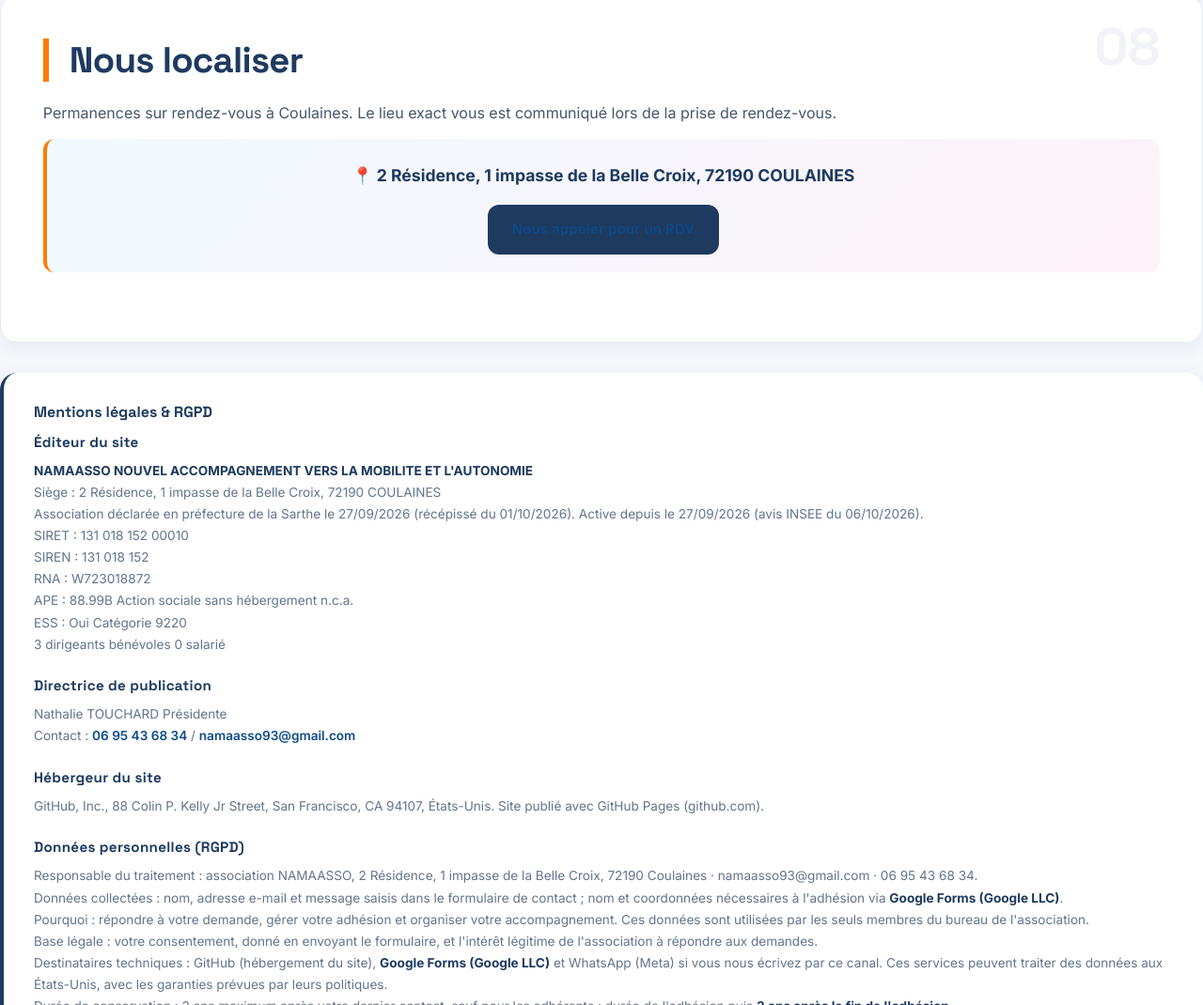
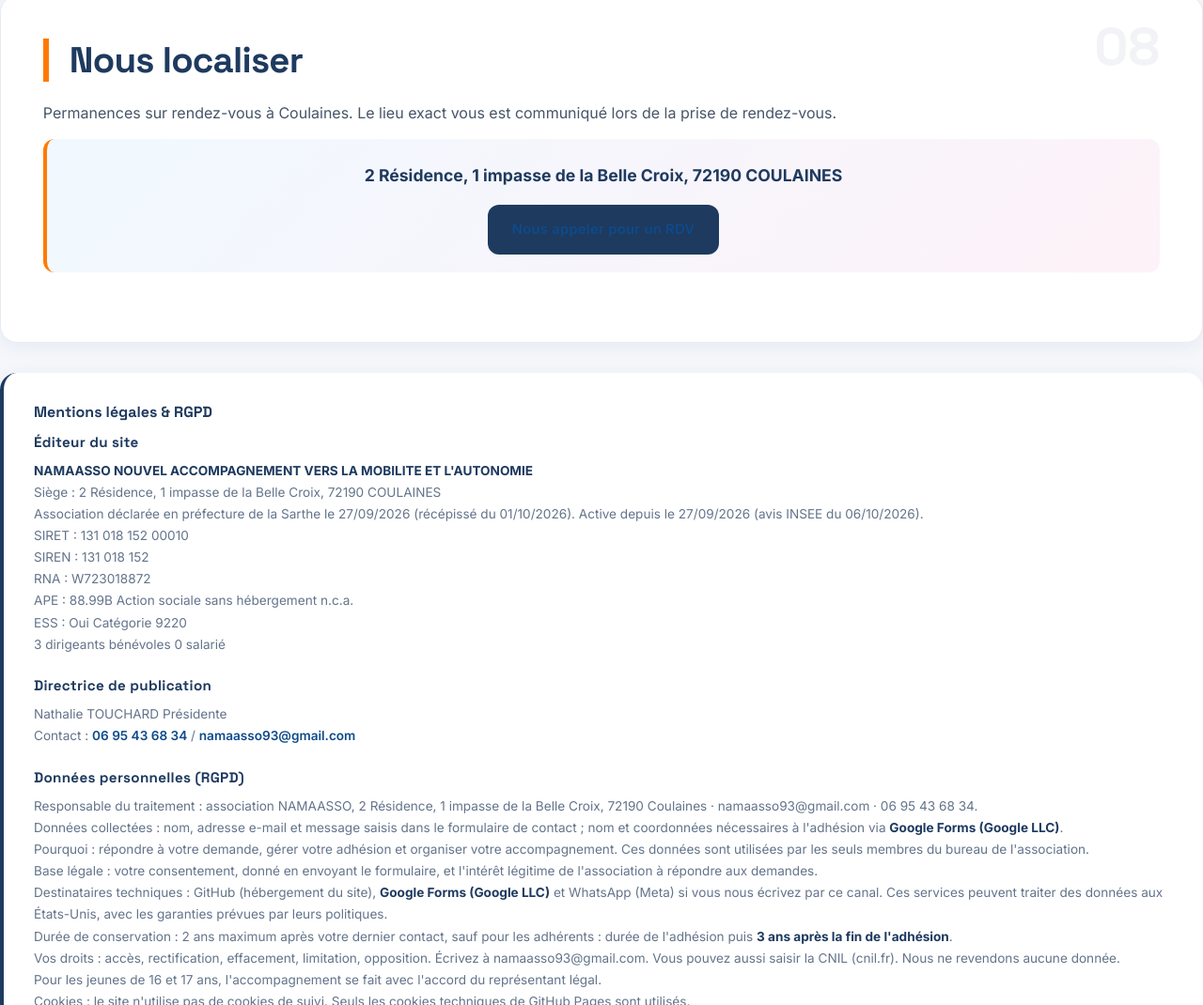
Before and after one commit to angegabi272-cloud/namasso, a plain HTML site: page index.html in a window 1280 px wide. Shown: the part 5344-6414 px from the top of the page at 94% size. Drawn offline with nearby package versions, Linux system fonts and the light colour scheme.

Commit message:
Update index.html

```diff
--- a/index.html
+++ b/index.html
@@ -284,7 +284,7 @@
 
             <div class="partenariat-contact">
                 <h3>Contact partenariats</h3>
-                <p><b>Nathalie TOUCHARD</b> — Présidente</p>
+                <p><b>Nathalie TOUCHARD</b> Présidente</p>
                 <p>Téléphone : <a href="tel:+33695436834">06 95 43 68 34</a></p>
                 <p>Email : <a href="mailto:namaasso93@gmail.com">namaasso93@gmail.com</a></p>
             </div>
@@ -363,7 +363,7 @@
             <p class="fade-paragraph">Permanences sur rendez-vous à Coulaines. Le lieu exact vous est communiqué lors de la prise de rendez-vous.</p>
 
             <div class="assoc-info" style="text-align: center;">
-                <p class="fade-paragraph" style="font-size: 1.1rem; margin-bottom: 1rem;"><b>📍 2 Résidence, 1 impasse de la Belle Croix, 72190 COULAINES</b></p>
+                <p class="fade-paragraph" style="font-size: 1.1rem; margin-bottom: 1rem;"><b> 2 Résidence, 1 impasse de la Belle Croix, 72190 COULAINES</b></p>
                 <a class="btn btn-primary" href="tel:+33695436834">Nous appeler pour un RDV</a>
             </div>
         </section>
@@ -390,9 +390,6 @@
                 Nathalie TOUCHARD  Présidente<br>
                 Contact : <a href="tel:+33695436834">06 95 43 68 34</a> / <a href="mailto:namaasso93@gmail.com">namaasso93@gmail.com</a>
             </p>
-
-            <h4>Hébergeur du site</h4>
-            <p>GitHub, Inc., 88 Colin P. Kelly Jr Street, San Francisco, CA 94107, États-Unis. Site publié avec GitHub Pages (github.com).</p>
 
             <h4>Données personnelles (RGPD)</h4>
             <p>
```
